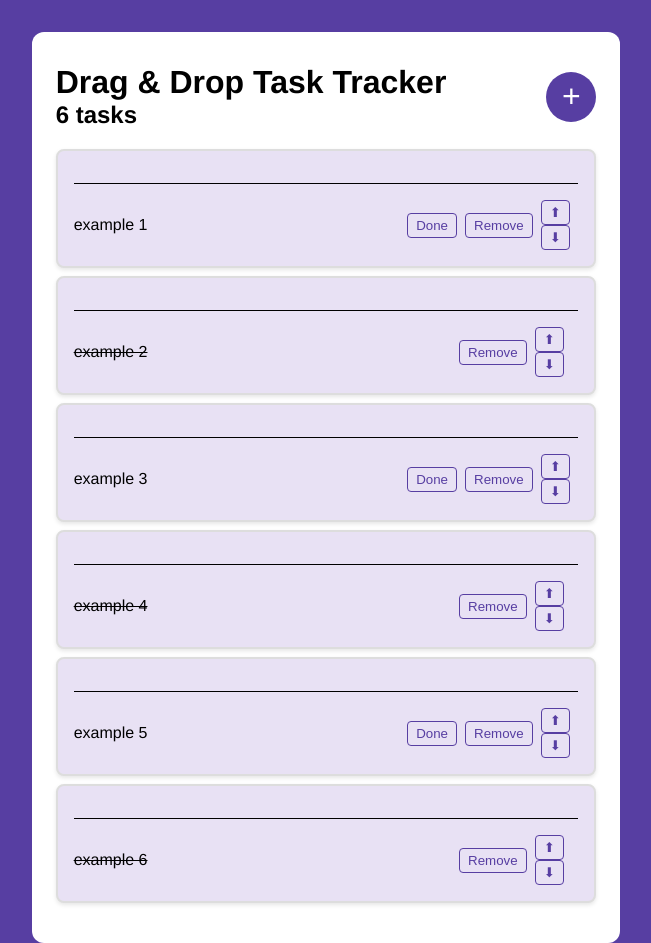
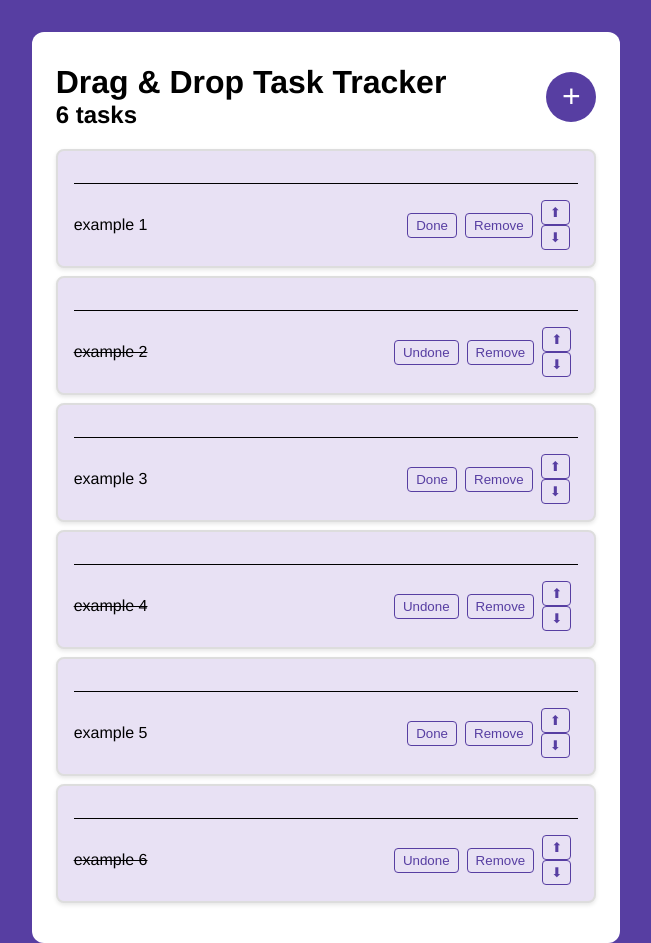
Before and after one commit to RobFyd/Task-Tracker, a React (Vite) app: page / in a window 1280 px wide. Shown: the whole page, without its empty margins (314-965 px from the left). Built offline with nearby package versions, Linux system fonts and the light colour scheme; the HTML template or start-up script is replaced by a standard one.

Commit message:
Rename and refactor done item functionality to toggle item completion state in TodoItem component

```diff
--- a/src/App.jsx
+++ b/src/App.jsx
@@ -32,9 +32,11 @@ function App() {
     setTodos((prevTodos) => prevTodos.filter((todo) => todo.id !== id));
   }
 
-  function doneItem(id) {
+  function toggleDone(id) {
     setTodos((prevTodos) =>
-      prevTodos.map((todo) => (todo.id === id ? { ...todo, done: true } : todo))
+      prevTodos.map((todo) =>
+        todo.id === id ? { ...todo, done: !todo.done } : todo
+      )
     );
   }
 
@@ -107,7 +109,7 @@ function App() {
                         name={name}
                         done={done}
                         onDeleteButtonClick={() => deleteItem(id)}
-                        onDoneButtonClick={() => doneItem(id)}
+                        onToggleDoneClick={() => toggleDone(id)}
                         onMoveItemToStart={() => moveItemToStart(index)}
                         onMoveItemToEnd={() => moveItemToEnd(index)}
                       />
--- a/src/components/TodoItem/TodoItem.jsx
+++ b/src/components/TodoItem/TodoItem.jsx
@@ -5,7 +5,7 @@ export function TodoItem({
   name,
   done,
   onDeleteButtonClick,
-  onDoneButtonClick,
+  onToggleDoneClick,
   onMoveItemToStart,
   onMoveItemToEnd,
 }) {
@@ -14,7 +14,7 @@ export function TodoItem({
       <span className={`${styles.name} ${done ? styles.done : ""}`}>
         {name}
       </span>
-      {!done && <Button onClick={onDoneButtonClick}>Done</Button>}
+      <Button onClick={onToggleDoneClick}>{done ? "Undone" : "Done"}</Button>
       <Button onClick={onDeleteButtonClick}>Remove</Button>
       <div>
         <Button onClick={onMoveItemToStart} title="move to start">
```
